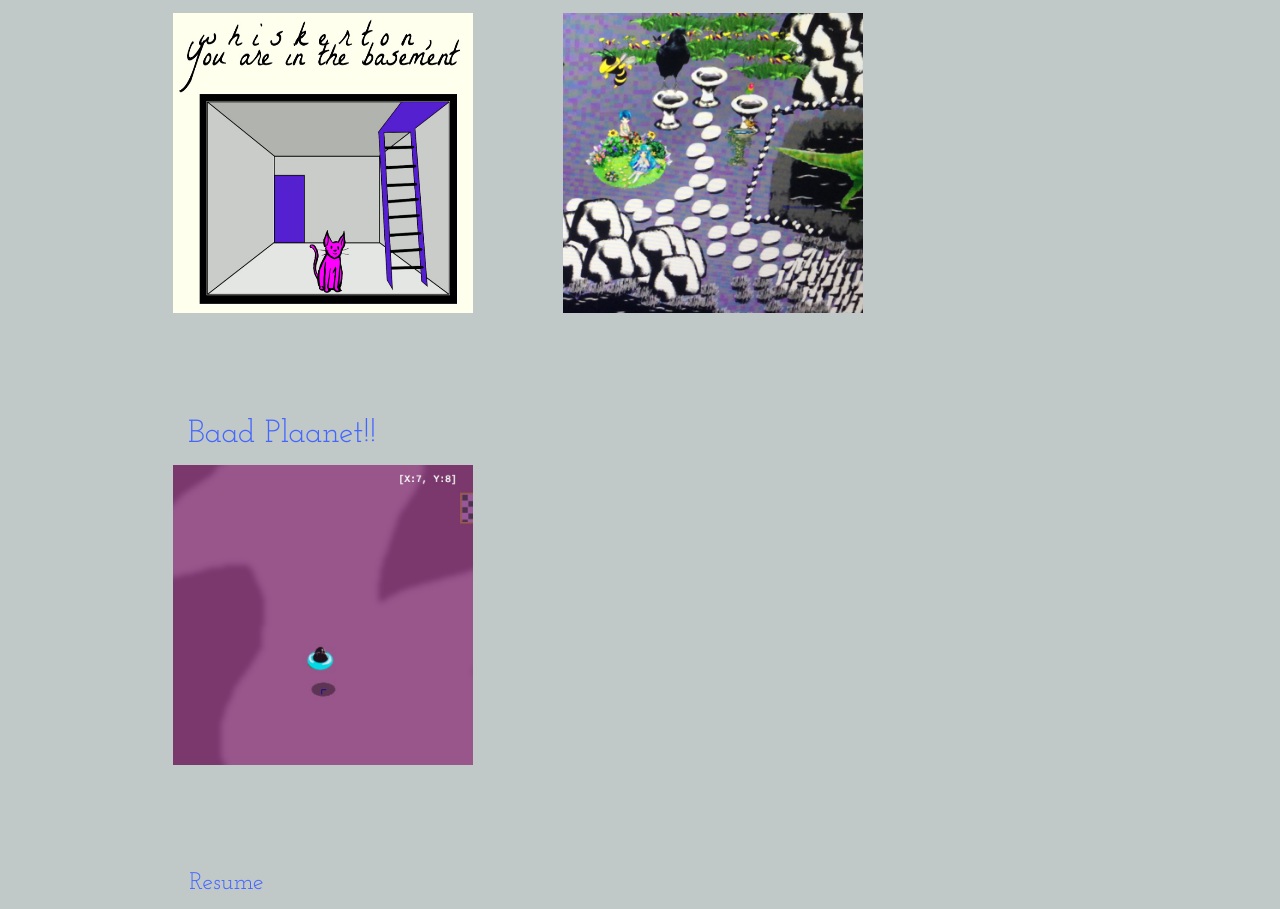
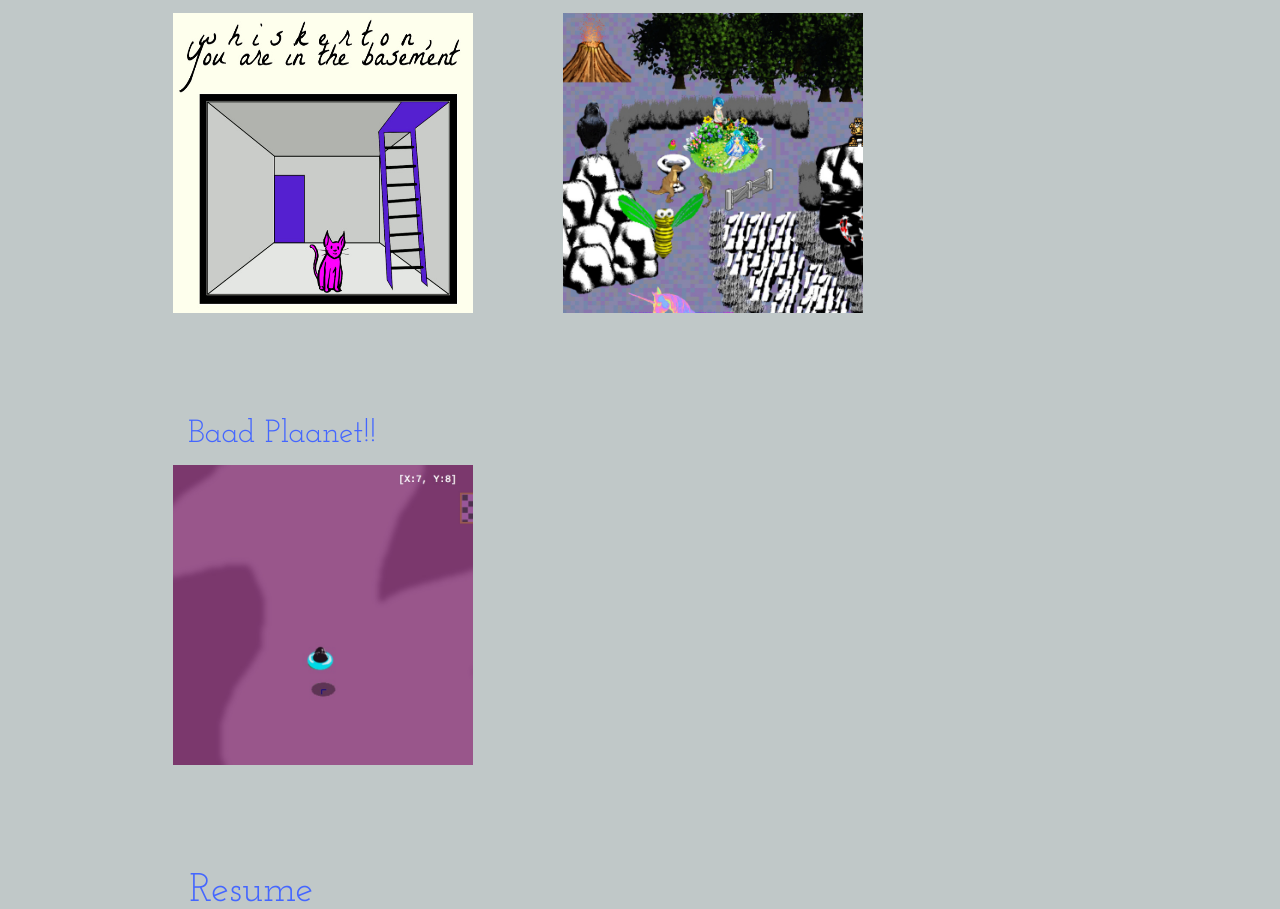
Before and after one commit to dempseyc/clldportfolio, a plain HTML site: page index.html in a window 1280 px wide. Shown: the part 334-1243 px from the top of the page. Drawn offline with Linux system fonts and the light colour scheme; a web font is replaced by a local one.

Commit message:
okeydoke

```diff
--- a/projects.js
+++ b/projects.js
@@ -7,7 +7,7 @@ let projects = [
   },
   {
     "title": "Our Moon Gardens",
-    "thumbnail": "our-moon-gardens-thumb.jpeg",
+    "thumbnail": "our-moon-gardens-thumb2.jpeg",
     "link": "https://github.com/dempseyc/our_moon_gardens",
     "github-repo": "https://github.com/dempseyc/our_moon_gardens"
   },
--- a/style.css
+++ b/style.css
@@ -73,7 +73,7 @@ a {
 }
 
 h2 {
-  font-size: 1.5em;
+  font-size: 2.5em;
   margin: 2%;
 }
 
@@ -252,7 +252,7 @@ contact {
 .non-dev-item {
   flex-direction: column;
   margin: 5%;
-  font-size: 2em;
+  font-size: 1.5em;
 }
 
 /*form {
```
Also changed, not shown: public/images/our-moon-gardens-thumb2.jpeg (added).
